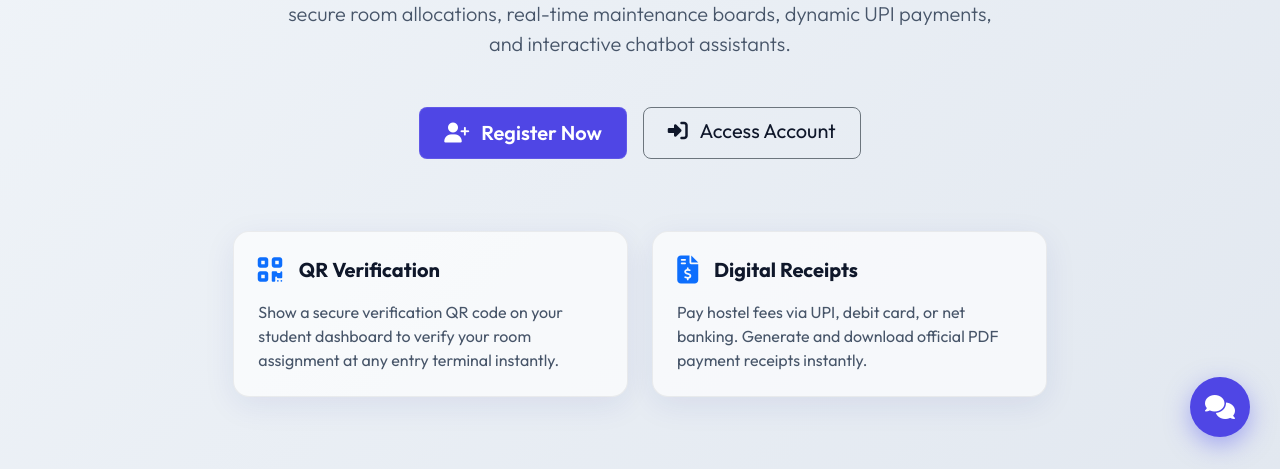
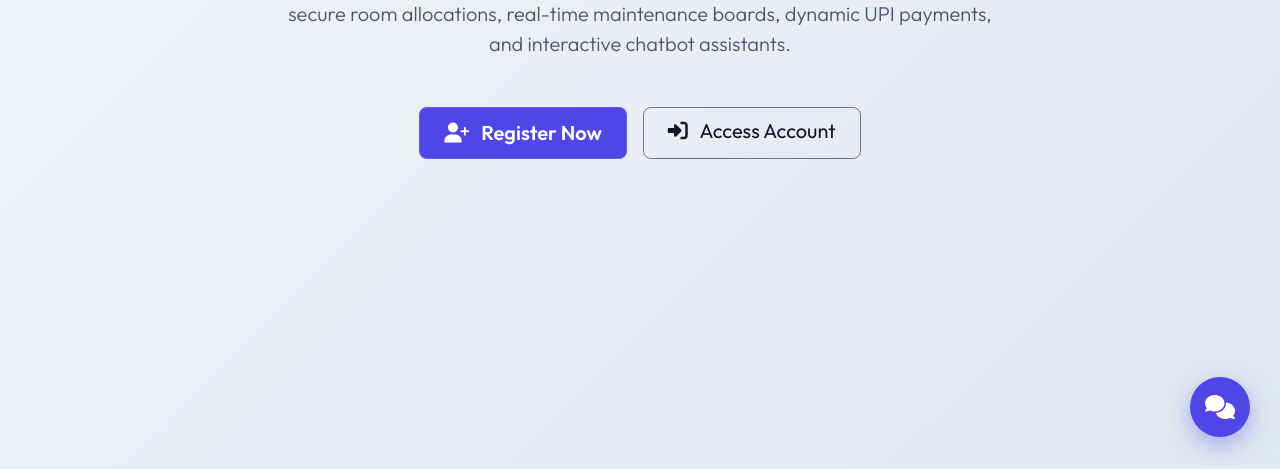
Before and after one commit to mopurudinesh/CampusStay, a Django app: page / in a window 1280 px wide. Shown: the part 333-802 px from the top of the page. Run offline with Django 5.2, Linux system fonts and the light colour scheme.

Commit message:
Remove QR verification and digital receipts cards from landing page

```diff
--- a/templates/index.html
+++ b/templates/index.html
@@ -22,31 +22,7 @@
             </a>
         </div>
 
-        <div class="row g-4 mt-5 text-start">
-            <div class="col-12 col-md-6">
-                <div class="glass-card h-100">
-                    <div class="d-flex align-items-center mb-3">
-                        <i class="fa-solid fa-qrcode text-primary fs-3 me-3"></i>
-                        <h5 class="mb-0 fw-bold">QR Verification</h5>
-                    </div>
-                    <p class="text-secondary mb-0">
-                        Show a secure verification QR code on your student dashboard to verify your room assignment at any entry terminal instantly.
-                    </p>
-                </div>
-            </div>
 
-            <div class="col-12 col-md-6">
-                <div class="glass-card h-100">
-                    <div class="d-flex align-items-center mb-3">
-                        <i class="fa-solid fa-file-invoice-dollar text-primary fs-3 me-3"></i>
-                        <h5 class="mb-0 fw-bold">Digital Receipts</h5>
-                    </div>
-                    <p class="text-secondary mb-0">
-                        Pay hostel fees via UPI, debit card, or net banking. Generate and download official PDF payment receipts instantly.
-                    </p>
-                </div>
-            </div>
-        </div>
     </div>
 </div>
 
```
